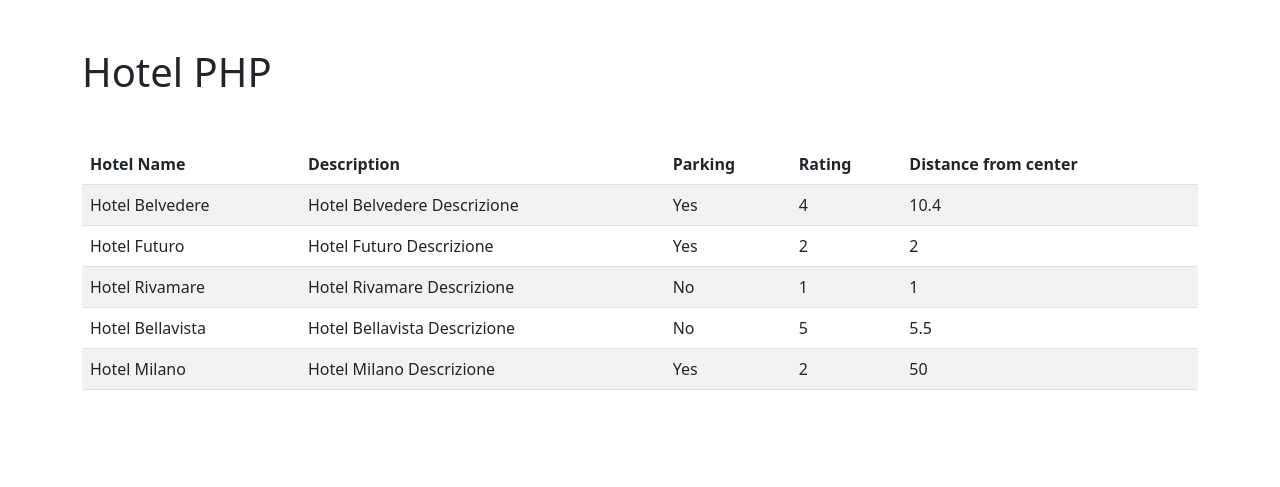
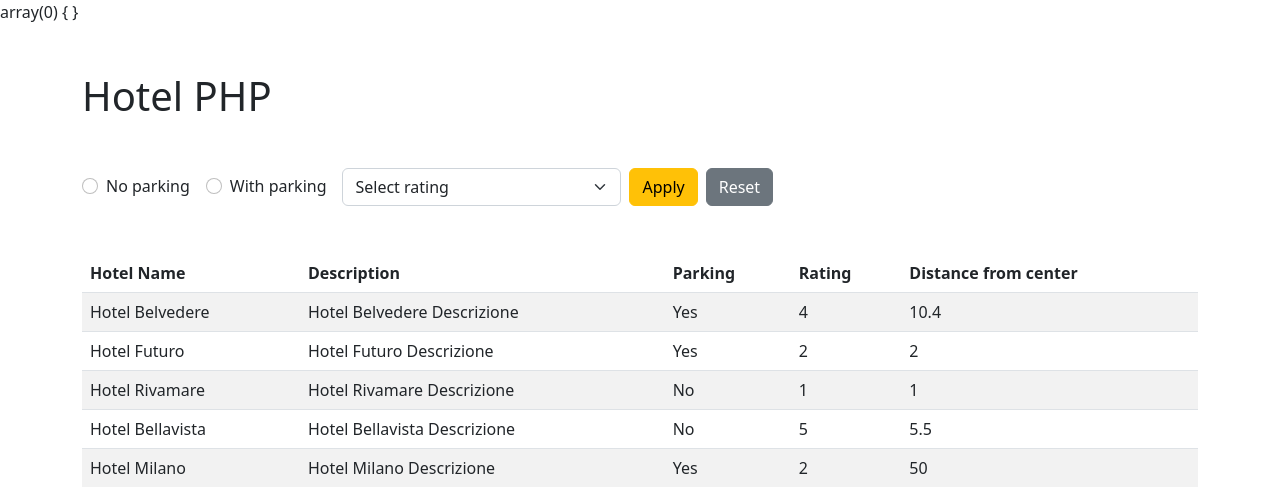
Before and after one commit to mlietti1/php-hotel, a PHP site: page / in a window 1280 px wide. Shown: the top 487 px of the page. Run offline with PHP 8.4, Linux system fonts and the light colour scheme.

Commit message:
correzione

```diff
--- a/index.php
+++ b/index.php
@@ -40,6 +40,50 @@ $hotels = [
 
 ];
 
+// logica per filtrare gli hotel
+
+// di default elenco da ciclare è tutto l'array
+$selected_hotels = $hotels;
+
+var_dump($_GET);
+
+// vedo se dato esiste in get parking, non isset ma !empty, perchè verifica sia se esiste sia se è vuoto
+
+if (!empty($_GET['parking'])) {
+  //creo array dove pushare hotel filtrati
+  $temp_hotels = [];
+
+  // ciclo array hotels e pusho nel nuovo array solo hotel con parking
+  foreach ($selected_hotels as $hotel) {
+    if ($hotel['parking']) $temp_hotels[] = $hotel;
+  }
+  // sostityisco array selected con array temporaneo
+
+  $selected_hotels = $temp_hotels;
+}
+
+if (isset($_GET['parking']) && empty($_GET['parking'])) {
+  //creo array dove pushare hotel filtrati
+  $temp_hotels = [];
+
+  // ciclo array hotels e pusho nel nuovo array solo hotel con parking
+  foreach ($selected_hotels as $hotel) {
+    if (!$hotel['parking']) $temp_hotels[] = $hotel;
+  }
+  // sostityisco array selected con array temporaneo
+
+  $selected_hotels = $temp_hotels;
+}
+
+if (!empty($_GET['vote'])) {
+  $temp_hotels = [];
+  foreach ($selected_hotels as $hotel) {
+    if ($hotel['vote'] >= $_GET['vote']) $temp_hotels[] = $hotel;
+  }
+
+  $selected_hotels = $temp_hotels;
+}
+
 ?>
 
 <!DOCTYPE html>
@@ -57,6 +101,37 @@ $hotels = [
 
   <div class="container">
     <h1 class="my-5">Hotel PHP</h1>
+
+    <form class="d-flex align-items-center" action="./index.php" method="GET">
+
+      <div class="form-check me-3">
+        <input class="form-check-input" type="radio" name="parking" id="noparking" value="">
+        <label class="form-check-label" for="noparking">
+          No parking
+        </label>
+      </div>
+
+      <div class="form-check me-3">
+        <input class="form-check-input" type="radio" name="parking" id="withparking" value="1">
+        <label class="form-check-label" for="withparking">
+          With parking
+        </label>
+      </div>
+
+      <select class="form-select me-2 w-25" aria-label="Default select example" name="vote">
+        <option selected value="">Select rating</option>
+        <option value="1">1</option>
+        <option value="2">2</option>
+        <option value="3">3</option>
+        <option value="4">4</option>
+        <option value="5">5</option>
+      </select>
+
+      <button class="btn btn-warning me-2" type="submit">Apply</button>
+      <button class="btn btn-secondary" type="reset">Reset</button>
+
+    </form>
+
     <table class="my-5 table table-striped">
       <thead>
         <tr>
@@ -68,19 +143,23 @@ $hotels = [
         </tr>
       </thead>
       <tbody>
-        <?php foreach ($hotels as $hotel) : ?>
+        <?php foreach ($selected_hotels as $hotel) : ?>
           <tr>
-            <?php foreach ($hotel as $key => $value) : ?>
-              <td>
-                <?php if ($key === 'parking' && $value) : ?>
-                  <?php echo 'Yes' ?>
-                <?php elseif ($key === 'parking' && !$value) : ?>
-                  <?php echo 'No' ?>
-                <?php else : ?>
-                  <?php echo $value ?>
-                <?php endif ?>
-              </td>
-            <?php endforeach ?>
+            <td>
+              <?php echo $hotel['name'] ?>
+            </td>
+            <td>
+              <?php echo $hotel['description'] ?>
+            </td>
+            <td>
+              <?php echo $hotel['parking'] ? 'Yes' : 'No' ?>
+            </td>
+            <td>
+              <?php echo $hotel['vote'] ?>
+            </td>
+            <td>
+              <?php echo $hotel['distance_to_center'] ?>
+            </td>
           </tr>
         <?php endforeach ?>
       </tbody>
```
